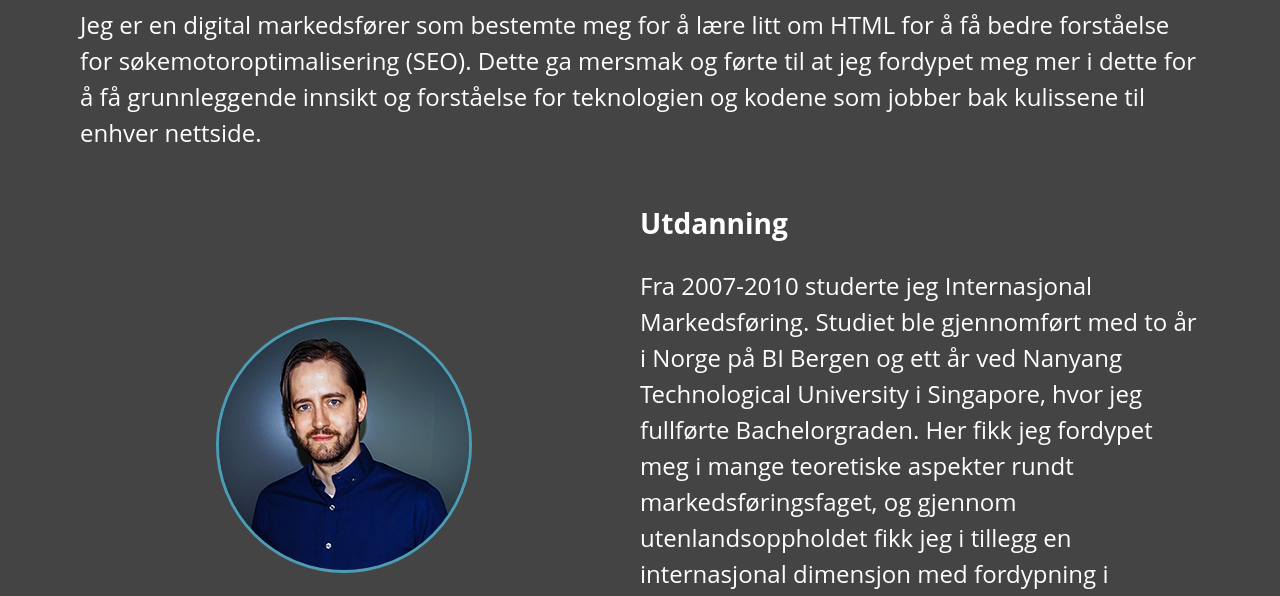
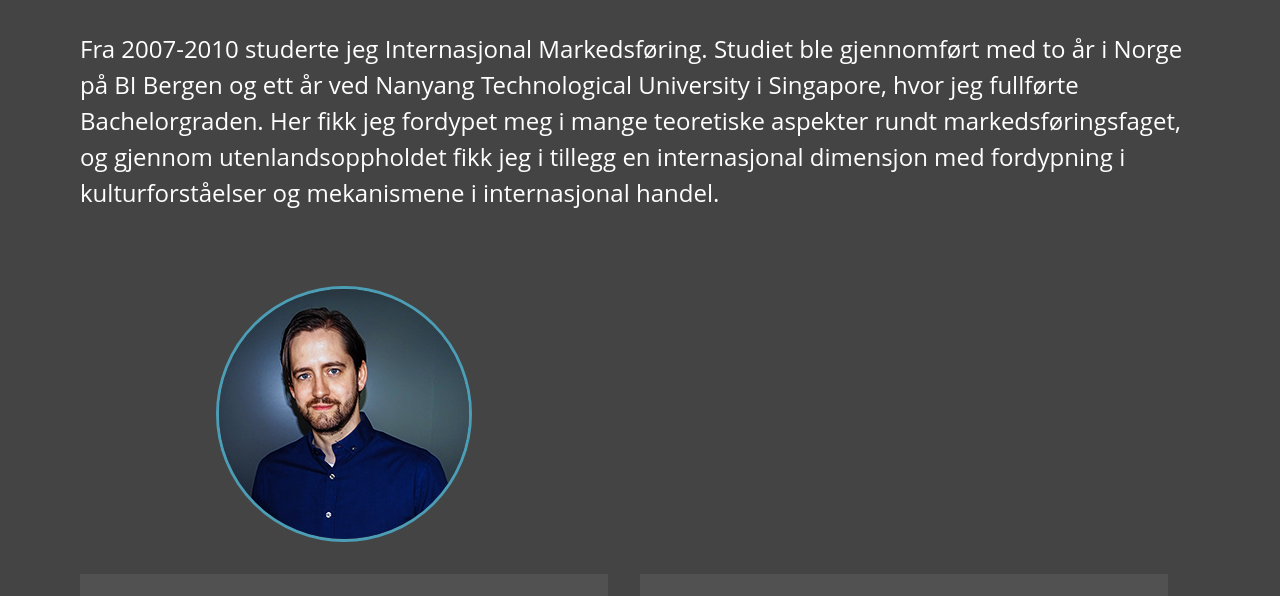
Before and after one commit to AOG-88/aog-88.github.io, a website: page dist/about.html in a window 1280 px wide. Shown: the part 204-800 px from the top of the page. Drawn offline with Linux system fonts and the light colour scheme.

Commit message:
fix about page
less swada text

```diff
--- a/dist/about.html
+++ b/dist/about.html
@@ -64,15 +64,10 @@
       Utdanning & Erfaring
     </h1>
     <h2 class="sm-heading">
-      Jeg er en digital markedsfører som bestemte meg for å lære litt om HTML for å få bedre forståelse for søkemotoroptimalisering (SEO). Dette ga mersmak og førte til at jeg fordypet meg mer i dette for å få grunnleggende innsikt og forståelse for teknologien og kodene som jobber bak kulissene til enhver nettside.
+      <p>Fra 2007-2010 studerte jeg Internasjonal Markedsføring. Studiet ble gjennomført med to år i Norge på BI Bergen og ett år ved Nanyang Technological University i Singapore, hvor jeg fullførte Bachelorgraden. Her fikk jeg fordypet meg i mange teoretiske aspekter rundt markedsføringsfaget, og gjennom utenlandsoppholdet fikk jeg i tillegg en internasjonal dimensjon med fordypning i kulturforståelser og mekanismene i internasjonal handel.</p>
     </h2>
     <div class="about-info">
-      <img src="img/portrait.jpg" alt="John Doe" class="bio-image">
-
-      <div class="bio">
-        <h3><b>Utdanning</b></h3>
-		  <p>Fra 2007-2010 studerte jeg Internasjonal Markedsføring. Studiet ble gjennomført med to år i Norge på BI Bergen og ett år ved Nanyang Technological University i Singapore, hvor jeg fullførte Bachelorgraden. Her fikk jeg fordypet meg i mange teoretiske aspekter rundt markedsføringsfaget, og gjennom utenlandsoppholdet fikk jeg i tillegg en internasjonal dimensjon med fordypning i kulturforståelser og mekanismene i internasjonal handel.</p>
-      </div>
+      <img src="img/portrait.jpg" alt="Andreas Gundersen" class="bio-image">
 
       <div class="job job-1">
 		  <h3><b>2017 - d. d.:</b> <br>Markeds- og kommunikasjonsansvarlig</h3>
```
